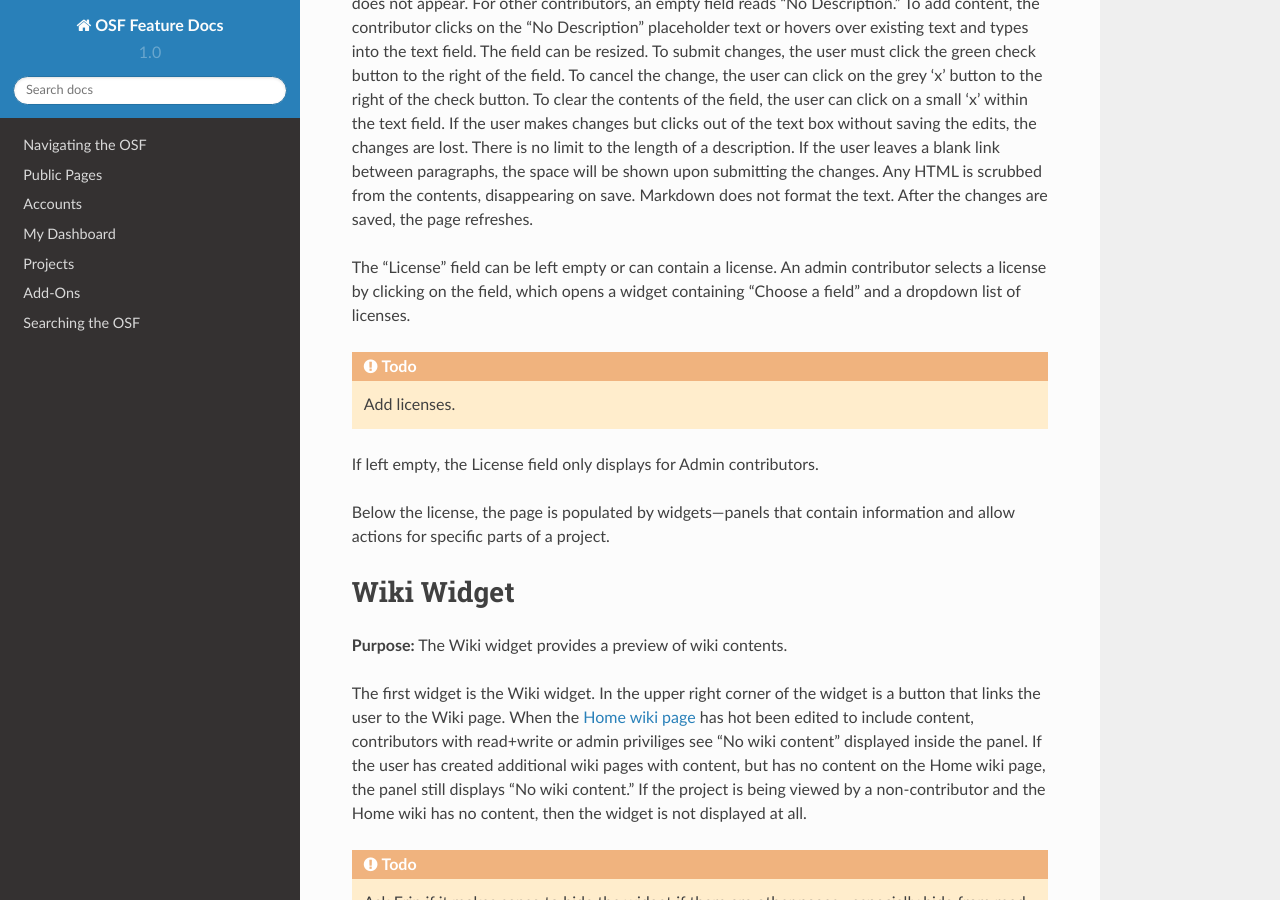
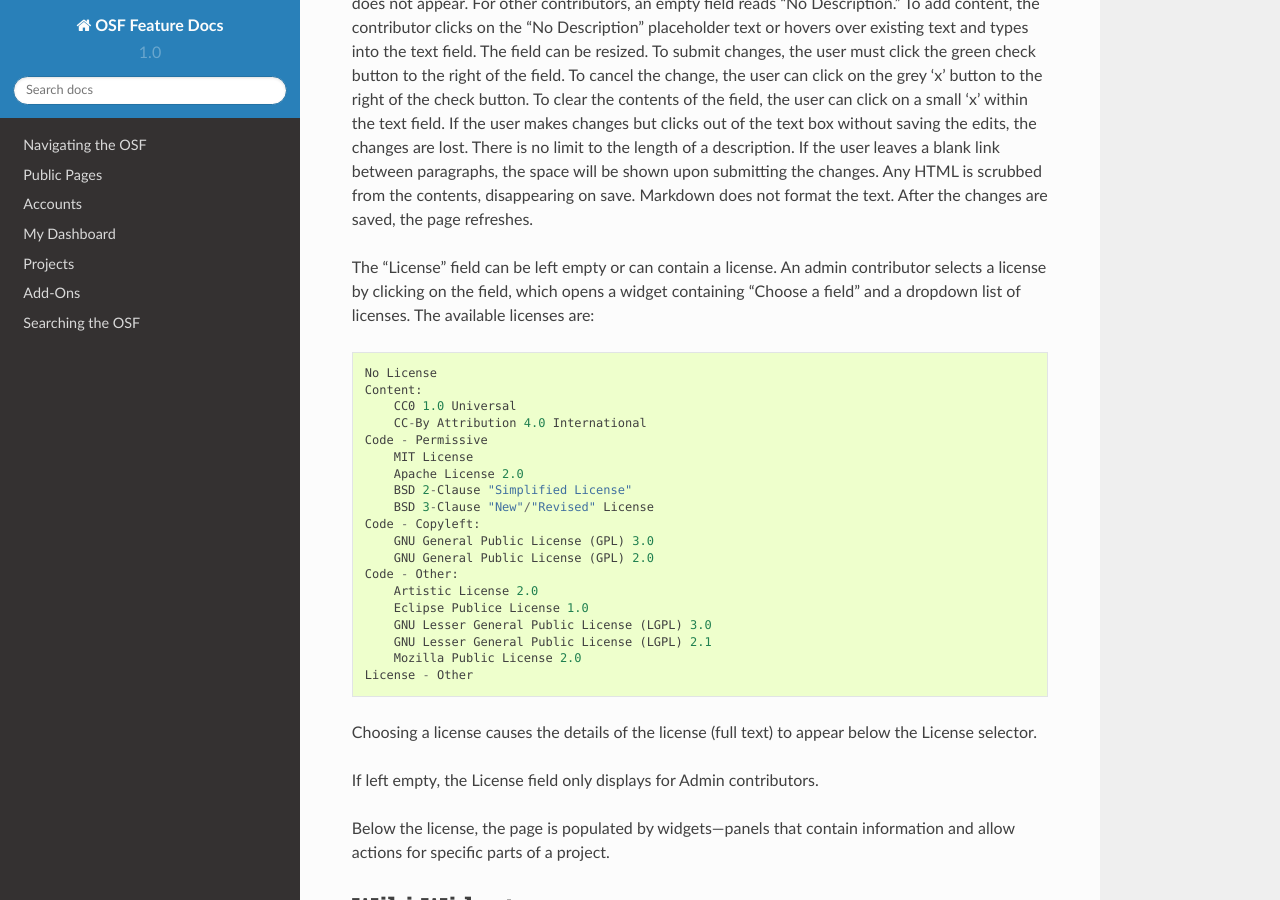
Before and after one commit to CenterForOpenScience/OSFDocs, a Sphinx documentation site: the page built from docs/projects/overview.rst, in a window 1280 px wide and 900 px high, scrolled down 1957 px. Built offline with Sphinx 7.4.7 and the Read the Docs theme 2.0.0, drawn with Linux system fonts in a browser that asks for light colours.

Commit message:
add licenses.

```diff
--- a/docs/projects/overview.rst
+++ b/docs/projects/overview.rst
@@ -75,9 +75,30 @@
 the length of a description. If the user leaves a blank link between paragraphs, the space will be shown upon submitting the changes.
 Any HTML is scrubbed from the contents, disappearing on save. Markdown does not format the text. After the changes are saved, the page refreshes.
 
-The "License" field can be left empty or can contain a license. An admin contributor selects a license by clicking on the field, which opens a widget containing "Choose a field" and a dropdown list of licenses.
+The "License" field can be left empty or can contain a license. An admin contributor selects a license by clicking on the field, which opens a widget containing "Choose a field" and a dropdown list of licenses. The available licenses are::
 
-.. todo:: Add licenses.
+    No License
+    Content:
+        CC0 1.0 Universal
+        CC-By Attribution 4.0 International
+    Code - Permissive
+        MIT License
+        Apache License 2.0
+        BSD 2-Clause "Simplified License"
+        BSD 3-Clause "New"/"Revised" License
+    Code - Copyleft:
+        GNU General Public License (GPL) 3.0
+        GNU General Public License (GPL) 2.0
+    Code - Other:
+        Artistic License 2.0
+        Eclipse Publice License 1.0
+        GNU Lesser General Public License (LGPL) 3.0
+        GNU Lesser General Public License (LGPL) 2.1
+        Mozilla Public License 2.0
+    License - Other
+
+Choosing a license causes the details of the license (full text) to appear below the License selector.
+
 If left empty, the License field only displays for Admin contributors.
 
 Below the license, the page is populated by widgets—panels that contain information and allow actions for specific parts of a project.
```
